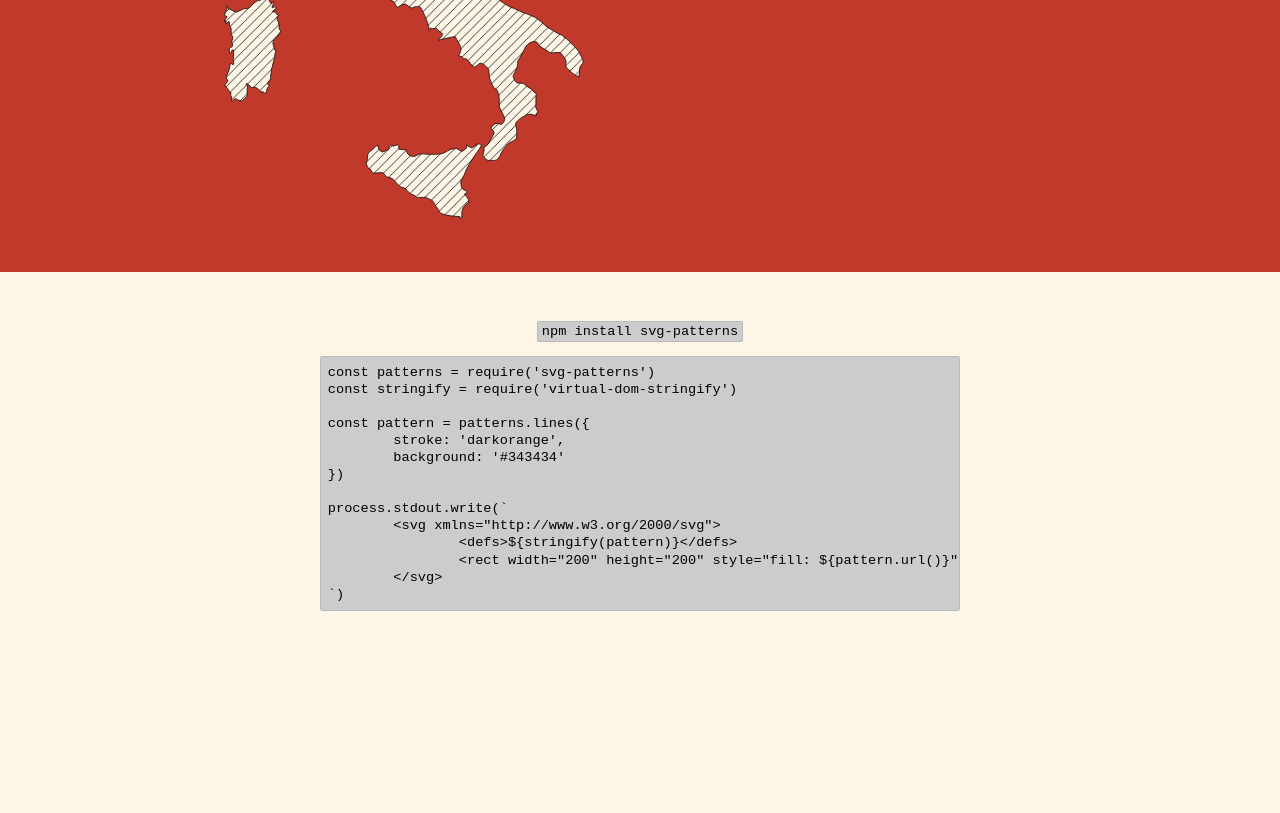
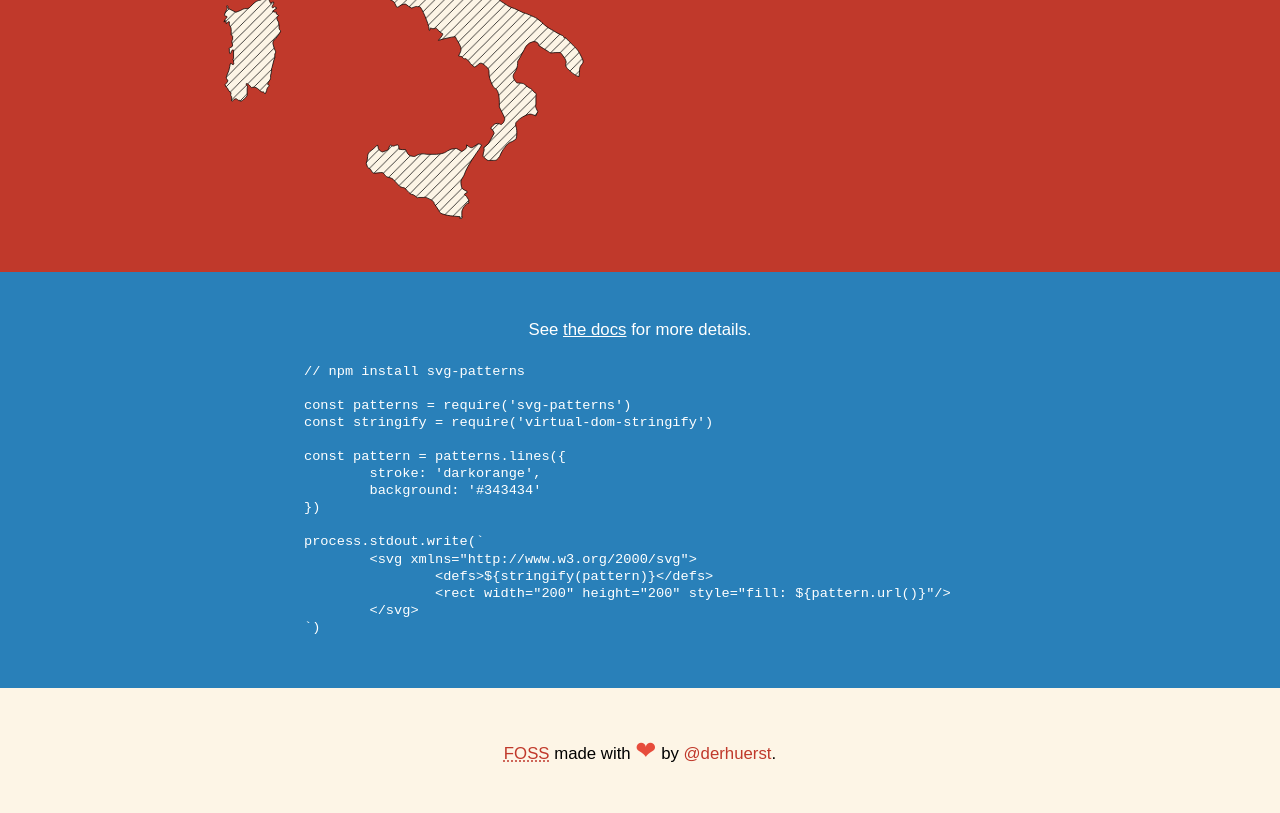
Before and after one commit to derhuerst/svg-patterns, a website: page index.html in a window 1280 px wide. Shown: the part 564-1377 px from the top of the page. Before the commit the page ends 1220 px from the top, so only its background shows below. Drawn offline with Linux system fonts and the light colour scheme.

Commit message:
fancy usage instructions, footer

```diff
--- a/index.html
+++ b/index.html
@@ -43,7 +43,7 @@
 		}
 		pre code {
 			padding: 0;
-			background-color: none;
+			background-color: unset;
 			border: none;
 			border-radius: 0;
 		}
@@ -79,7 +79,7 @@
 		.section {
 			margin: 0 auto;
 			padding: 2rem 1rem;
-			max-width: 40rem;
+			max-width: 42rem;
 			text-align: center;
 		}
 
@@ -123,6 +123,29 @@
 		#demo-options {
 			max-width: 20rem;
 		}
+
+		#howto {
+			max-width: none;
+			background-color: #2980b9;
+			color: #fff;
+		}
+		#howto a {
+			color: inherit;
+			text-decoration: underline;
+		}
+		#howto pre {
+			margin-left: auto;
+			margin-right: auto;
+			max-width: 42rem;
+			color: inherit;
+			background-color: unset;
+			border: none;
+		}
+
+		#footer .love {
+			font-size: 150%;
+			color: #e74c3c;
+		}
 	</style>
 </head><body>
 	<div id="intro" class="section">
@@ -160,8 +183,10 @@
 		</div>
 	</div>
 	<div id="howto" class="section">
-		<p><code>npm install svg-patterns</code></p>
-		<pre><code>const patterns = require('svg-patterns')
+		<p>See <a href="https://github.com/derhuerst/svg-patterns#usage">the docs</a> for more details.</p>
+		<pre><code>// npm install svg-patterns
+
+const patterns = require('svg-patterns')
 const stringify = require('virtual-dom-stringify')
 
 const pattern = patterns.lines({
@@ -176,5 +201,8 @@ process.stdout.write(`
 	&lt;/svg&gt;
 `)</code></pre>
 	</div>
+	<footer id="footer" class="section">
+		<p><a href="https://github.com/derhuerst/vbb-web"><abbr title="Free Open Source Software">FOSS</abbr></a> made with <span class="love">❤</span> by <a href="http://jannisr.de">@derhuerst</a>.</p>
+	</footer>
 	<script src="bundle.min.js"></script>
 </body></html>
```
